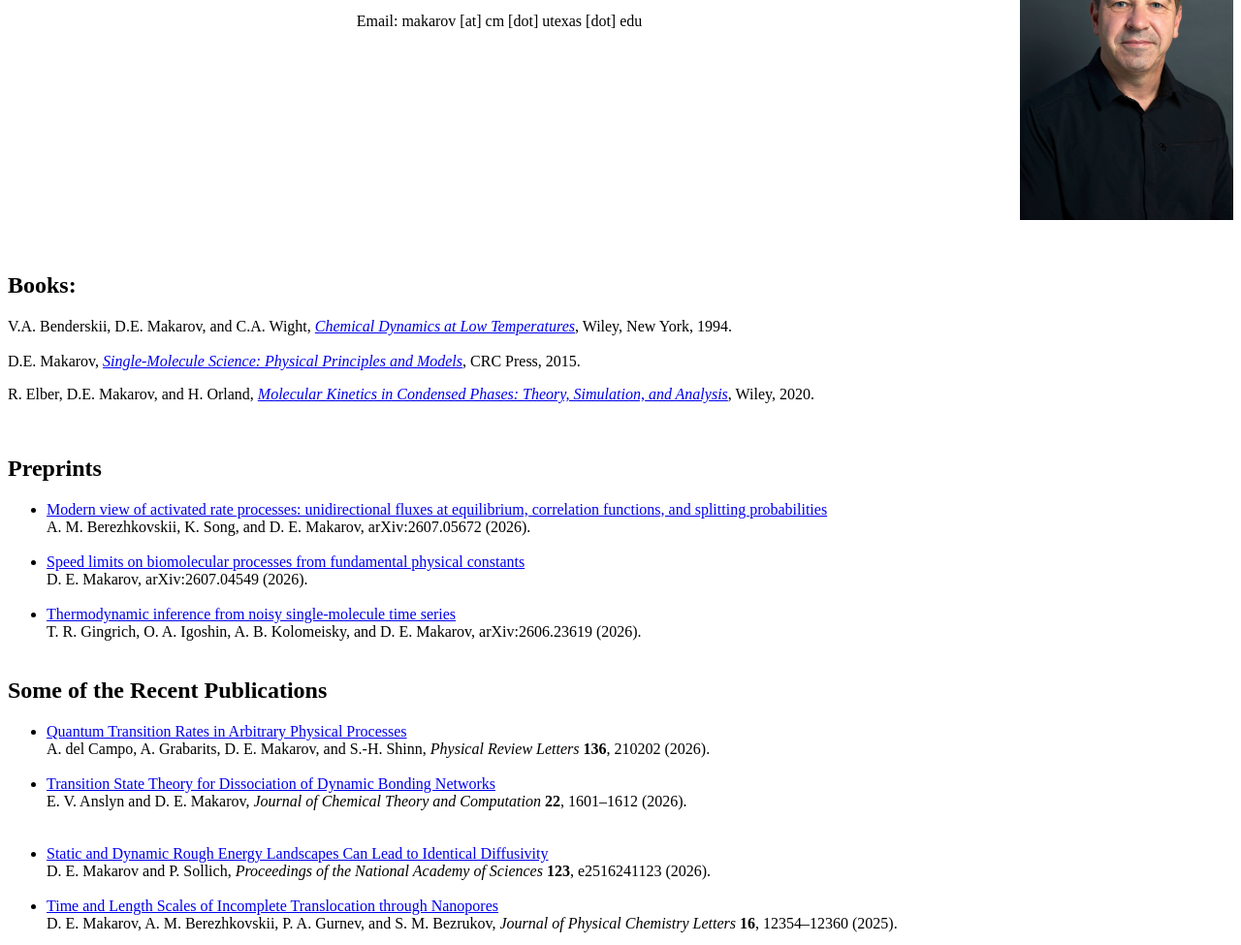
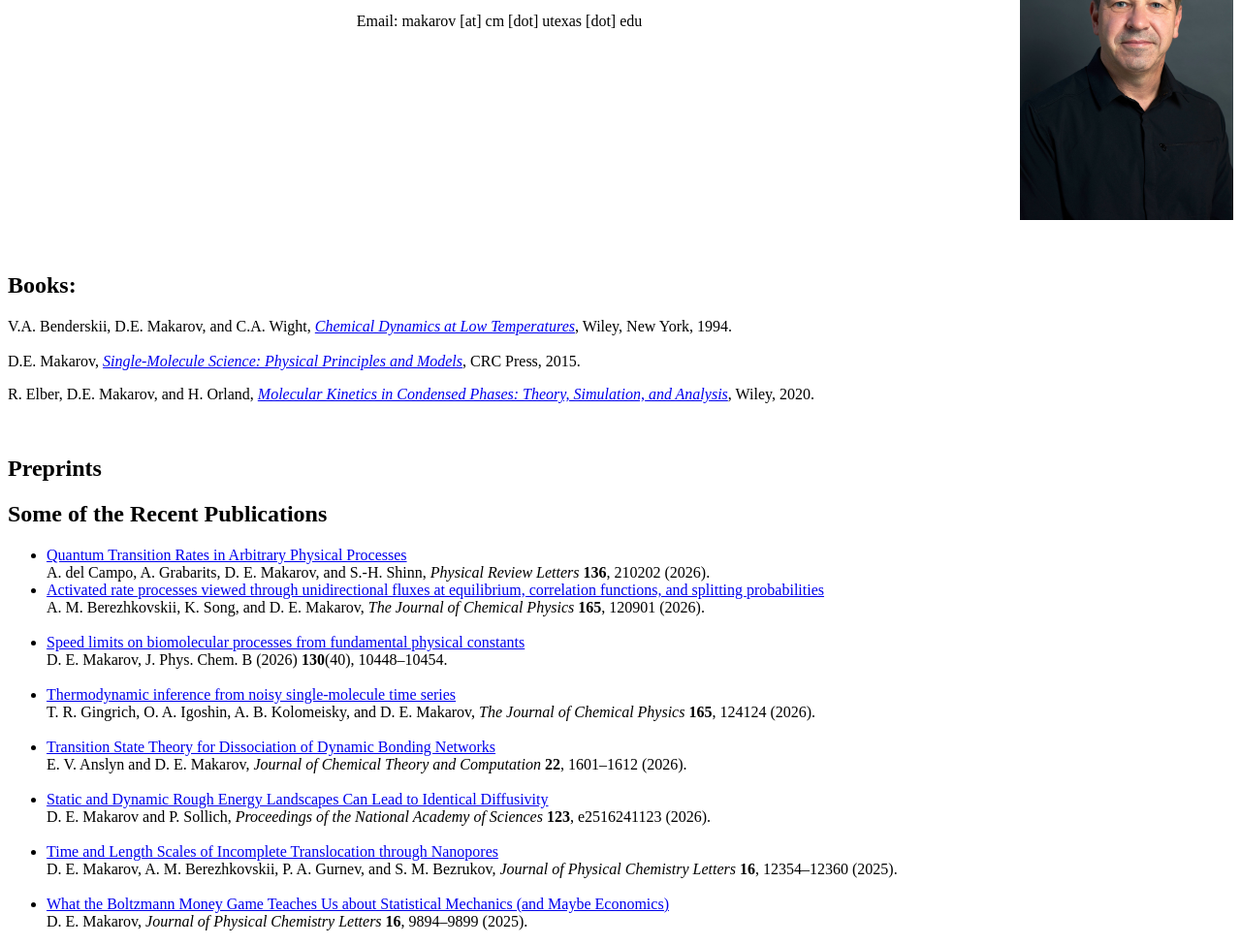
Before and after one commit to dmitriimakarov6-cloud/dmitriimakarov6-cloud.github.io, a plain HTML site: page index.html in a window 1280 px wide. Shown: the part 114-1089 px from the top of the page at 97% size. Drawn offline with Linux system fonts and the light colour scheme.

Commit message:
Update publication links and remove duplicates

```diff
--- a/index.html
+++ b/index.html
@@ -49,38 +49,6 @@
 
 <ul>
 
-  <li>
-    <a href="https://arxiv.org/abs/2607.05672">
-      Modern view of activated rate processes: unidirectional fluxes at equilibrium,
-      correlation functions, and splitting probabilities
-    </a><br>
-    A. M. Berezhkovskii, K. Song, and D. E. Makarov,
-    arXiv:2607.05672 (2026).
-  </li>
-
-  <br>
-
-  <li>
-    <a href="https://arxiv.org/abs/2607.04549">
-      Speed limits on biomolecular processes from fundamental physical constants
-    </a><br>
-    D. E. Makarov,
-    arXiv:2607.04549 (2026).
-  </li>
-
-  <br>
-
-  <li>
-    <a href="https://arxiv.org/abs/2606.23619">
-      Thermodynamic inference from noisy single-molecule time series
-    </a><br>
-    T. R. Gingrich, O. A. Igoshin, A. B. Kolomeisky, and
-    D. E. Makarov,
-    arXiv:2606.23619 (2026).
-  </li>
-
-  <br>
-
 
 </ul>
 
@@ -97,8 +65,38 @@
     <em>Physical Review Letters</em> <strong>136</strong>, 210202 (2026).
   </li>
 
+<li>
+    <a href="https://doi.org/10.1063/5.0352910">
+      Activated rate processes viewed through unidirectional fluxes at equilibrium, correlation functions, and splitting probabilities
+    </a><br>
+    A. M. Berezhkovskii, K. Song, and D. E. Makarov,
+    <em>The Journal of Chemical Physics</em>
+    <strong>165</strong>, 120901 (2026).
+  </li>
+
   <br>
 
+  <li>
+    <a href="https://doi.org/10.1021/acs.jpcb.6c04792">
+      Speed limits on biomolecular processes from fundamental physical constants
+    </a><br>
+    D. E. Makarov,
+    J. Phys. Chem. B (2026) <strong>130</strong>(40),  10448–10454.
+  </li>
+
+  <br>
+
+  <li>
+    <a href="https://doi.org/10.1063/5.0354355">
+      Thermodynamic inference from noisy single-molecule time series
+    </a><br>
+    T. R. Gingrich, O. A. Igoshin, A. B. Kolomeisky, and
+    D. E. Makarov,
+    <em>The Journal of Chemical Physics</em>
+    <strong>165</strong>, 124124 (2026).
+  </li>
+
+  <br>
 
 
   <li>
@@ -112,9 +110,6 @@
 
   <br>
 
-
-
-  <br>
 
   <li>
     <a href="https://doi.org/10.1073/pnas.2516241123">
```
